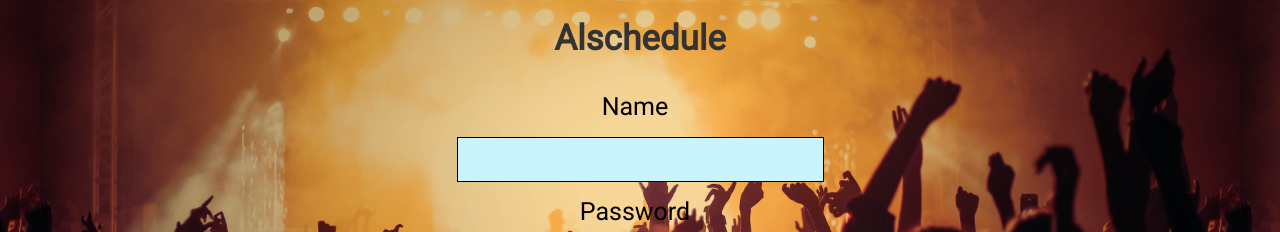
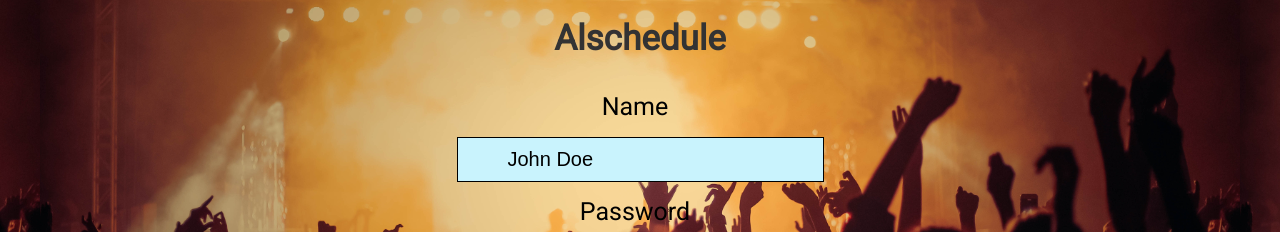
Before and after one commit to brmourinha/Alschedule, a React (Create React App) app in the folder client/: page /login in a window 1280 px wide. Shown: the part 218-450 px from the top of the page. Built offline with nearby package versions, Linux system fonts and the light colour scheme; the HTML template or start-up script is replaced by a standard one.

Commit message:
font awsome cdn

```diff
--- a/client/src/components/auth/Login.js
+++ b/client/src/components/auth/Login.js
@@ -13,8 +13,8 @@ const Login = props => {
     // eslint-disable-next-line
   }, [isAuthenticated, props.history]);
   const [user, setUser] = useState({
-    name: '',
-    password: ''
+    name: 'John Doe',
+    password: 'password'
   });
 
   const { name, password } = user;
```
